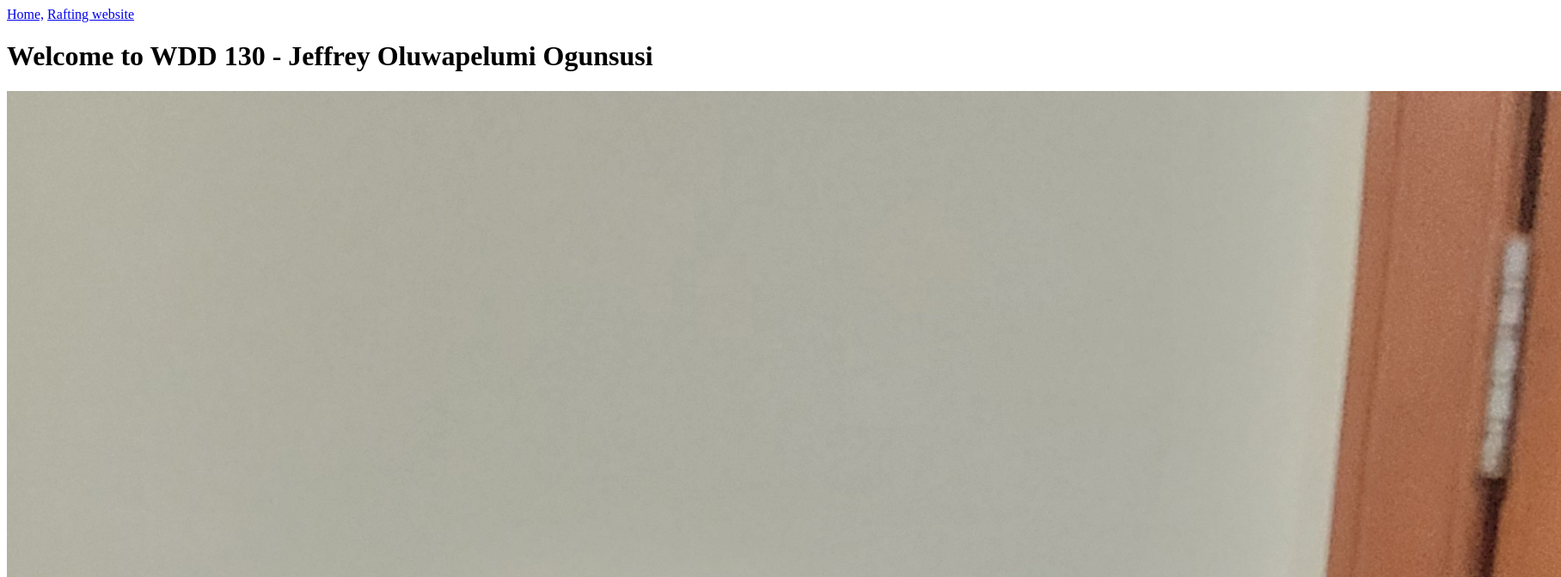
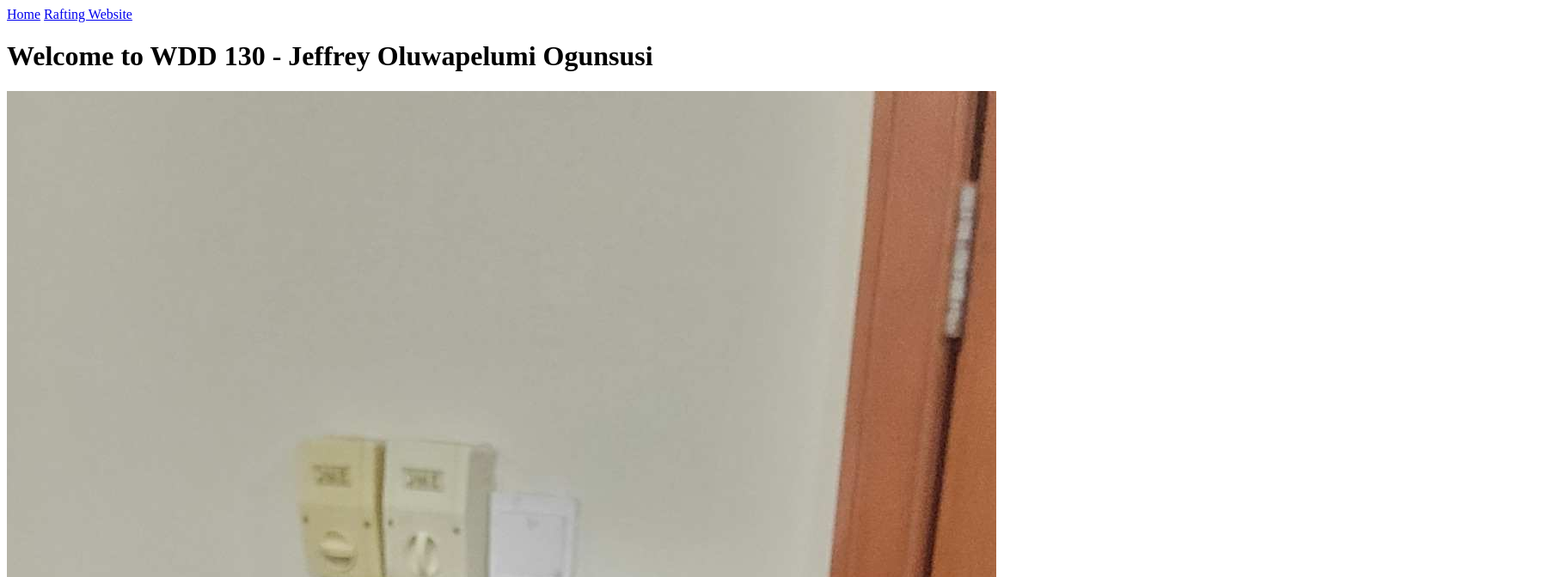
Before and after one commit to ogunmepon1-pen/wdd130, a plain HTML site: page index.html in a window 1280 px wide. Shown: the top 672 px of the page at 86% size, 1816 px wide, since content can reach past the window. Drawn offline with Linux system fonts and the light colour scheme.

Commit message:
new index.html created

```diff
--- a/index.html
+++ b/index.html
@@ -11,14 +11,14 @@
 
     <header>
         <nav>
-            <a href="#">Home,</a>
-            <a href="wwr/">Rafting website</a>
+            <a href="#">Home</a>
+            <a href="wwr/">Rafting Website</a>
         </nav>
     </header>
     <main>
         <h1>Welcome to WDD 130 - Jeffrey Oluwapelumi Ogunsusi</h1>
 
-        <img src="images/20260621_184545.jpg" alt="Profile picture of Jeffrey">
+        <img src="images/real photo.jpg" alt="Profile picture of Jeffrey">
 
         <p>
             Hello! My name is Jeffrey Oluwapelumi Ogunsusi and I am from Nigeria.
```
Also changed, not shown: images/jeffrey photo.jpg (renamed from images/20260621_184545.jpg), images/real photo.jpg (added).
